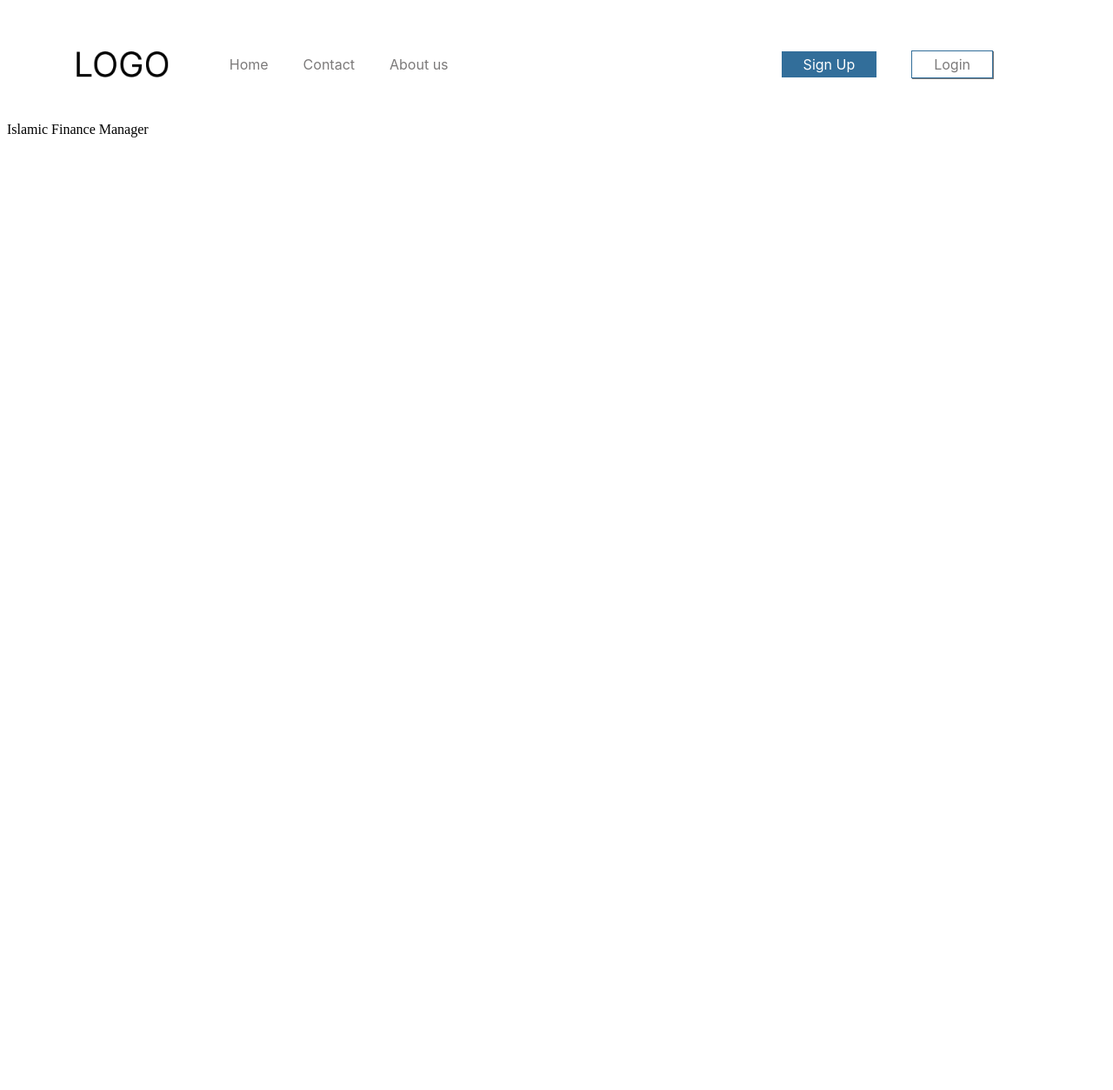
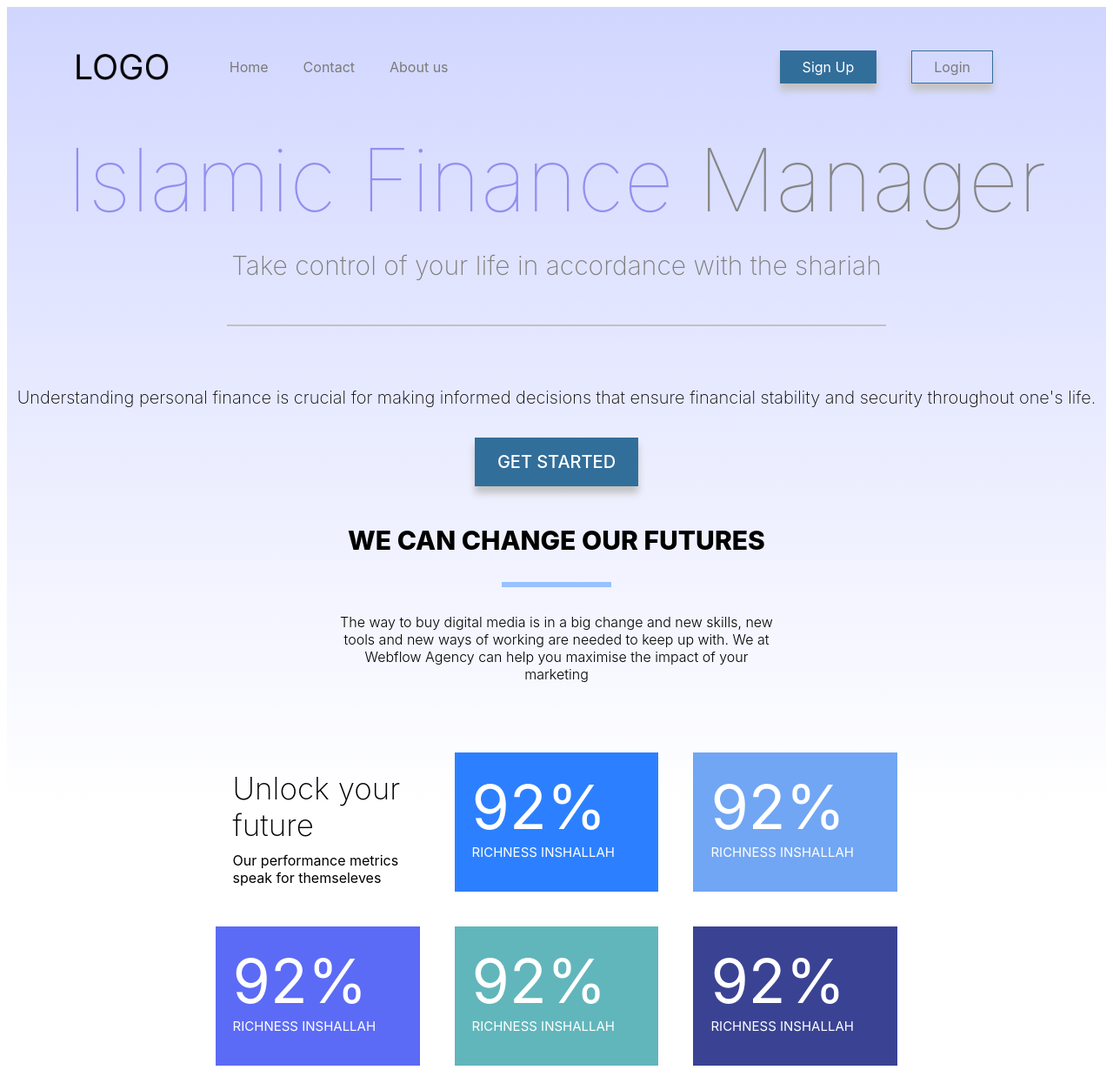
Before and after one commit to ZakeriaHirsi/personal-finance-frontend, an Angular app: page / in a window 1280 px wide. Shown: the whole page at 87% size. Before the commit the page ends 800 px from the top, so only its background shows below. Built offline with nearby package versions, Linux system fonts and the light colour scheme.

Commit message:
Styling home page

```diff
--- a/src/app/app.component.scss
+++ b/src/app/app.component.scss
@@ -0,0 +1,9 @@
+.main {
+  background: rgb(209, 214, 255);
+  background: linear-gradient(
+    180deg,
+    rgba(209, 214, 255, 1) 0%,
+    rgba(255, 255, 255, 1) 74%,
+    rgba(255, 255, 255, 1) 100%
+  );
+}
--- a/src/components/home/home.component.html
+++ b/src/components/home/home.component.html
@@ -1 +1,56 @@
-<div>Islamic Finance Manager</div>
+<div class="header">
+  <div class="title">
+    <span class="title__name">Islamic Finance</span> Manager
+  </div>
+  <div class="subtitle">Take control of your life in accordance with the shariah</div>
+  <div class="border"></div>
+</div>
+
+<div class="subheader">
+  <div>
+    Understanding personal finance is crucial for making informed decisions that
+    ensure financial stability and security throughout one's life.
+  </div>
+  <div class="subheader__container">
+    <a href="#" class="subheader__get-started">GET STARTED</a>
+  </div>
+</div>
+
+<div class="main">
+  <div class="main__title">WE CAN CHANGE OUR FUTURES</div>
+  <div class="main__border"></div>
+  <div class="main__subtitle">
+    The way to buy digital media is in a big change and new skills, new tools
+    and new ways of working are needed to keep up with. We at Webflow Agency can
+    help you maximise the impact of your marketing
+  </div>
+
+  <div class="tiles">
+    <div class="tiles__item tiles__item--primary">
+      <div class="tiles__firsttitle">Unlock your future</div>
+      <div class="tiles__firstcontent">
+        Our performance metrics speak for themseleves
+      </div>
+    </div>
+    <div class="tiles__item tiles__item--2">
+      <div class="tiles__metric">92%</div>
+      <div class="tiles__content">RICHNESS INSHALLAH</div>
+    </div>
+    <div class="tiles__item tiles__item--3">
+      <div class="tiles__metric">92%</div>
+      <div class="tiles__content">RICHNESS INSHALLAH</div>
+    </div>
+    <div class="tiles__item tiles__item--4">
+      <div class="tiles__metric">92%</div>
+      <div class="tiles__content">RICHNESS INSHALLAH</div>
+    </div>
+    <div class="tiles__item tiles__item--5">
+      <div class="tiles__metric">92%</div>
+      <div class="tiles__content">RICHNESS INSHALLAH</div>
+    </div>
+    <div class="tiles__item tiles__item--6">
+      <div class="tiles__metric">92%</div>
+      <div class="tiles__content">RICHNESS INSHALLAH</div>
+    </div>
+  </div>
+</div>
--- a/src/components/home/home.component.scss
+++ b/src/components/home/home.component.scss
@@ -1,19 +1,134 @@
-.nav{
+.header {
+  text-align: center;
+  font-family: Inter;
+  margin-bottom: 70px;
+  .title {
+    color: #868686;
+    font-weight: 50;
+    font-size: 100px;
+    margin-bottom: 20px;
+    &__name {
+      color: #918ff0;
+    }
+  }
+
+  .subtitle {
+    color: #808080;
+    font-weight: 200;
+    font-size: 30px;
+  }
+
+  .border {
+    border-bottom: 2px solid rgb(194, 194, 194);
+    margin-top: 50px;
+    margin-left: 20%;
+    margin-right: 20%;
+  }
+}
+
+.subheader {
+  text-align: center;
+  font-family: Inter;
+  color: #000000;
+  font-weight: 200;
+  font-size: 20px;
+  margin-bottom: 60px;
+  &__container {
+    margin-top: 50px;
+  }
+
+  &__get-started {
+    border: 1px solid #326e9a;
+    background-color: #326e9a;
+    color: white;
+    margin-top: 20px;
+    font-weight: 500;
+    padding-left: 25px;
+    padding-right: 25px;
+    padding-top: 15px;
+    padding-bottom: 15px;
+    box-shadow: 0px 8px 8px rgb(194, 194, 194);
+    text-decoration: none;
+  }
+}
+
+.main {
+  text-align: center;
+  font-family: Inter;
+  color: #000000;
+
+  &__title {
+    font-weight: 800;
+    font-size: 30px;
+  }
+
+  &__border{
+    border: 3px solid #97C1FF;
+    margin-left: 45%;
+    margin-right: 45%;
+    margin-top: 30px;
+    margin-bottom: 30px;
+  }
+
+  &__subtitle{
+    font-weight:300;
+    margin-left: 30%;
+    margin-right: 30%;
+  }
+}
+
+.tiles{
+    margin-top: 60px;
     display: flex;
-    justify-content: space-between;
-    background-color: white;
-    .items{
-        padding:30px;
-        display: flex;
-        .menu{
-            display: flex;
-            align-items: center;
+    justify-content: center;
+    flex-wrap: wrap;
+    margin-left: 15%;
+    margin-right: 15%;
+    font-family: inter;
+
+    &__item{
+        width: calc(100%/3 - 100px);
+        height: 120px;
+        margin: 20px;
+        text-align: left;
+        padding: 20px;
+        color: white;
+        &--2{
+            background-color: #2C80FF;
+        }
+        &--3{
+            background-color: #71A6F4;
+        }
+        &--4{
+            background-color: #5C6BF5;
+        }
+        &--5{
+            background-color: #61B6BB;
+        }
+        &--6{
+            background-color: #3A4393;
+        }
+
+        &--primary{
+            color: black;
         }
     }
 
-    .auth{
-        padding:30px;
-        display: flex;
-        align-items: center;
+
+    &__metric{
+        font-size: 70px;
+    }
+
+    &__content{
+        font-size: 15px;
+    }
+
+    &__firsttitle{
+        font-size: 35px;
+        font-weight: 200;
+        margin-bottom: 10px;
+    }
+    &__firstcontent{
+
     }
 }
--- a/src/components/nav/nav.component.html
+++ b/src/components/nav/nav.component.html
@@ -2,13 +2,13 @@
   <div class="items">
     <img class="logo" src="LOGO.png"/>
     <div class="menu">
-      <a class="menu-item">Home</a>
-      <a class="menu-item">Contact</a>
-      <a class="menu-item">About us</a>
+      <a href="#" class="menu-item">Home</a>
+      <a href="#" class="menu-item">Contact</a>
+      <a href="#" class="menu-item">About us</a>
     </div>
   </div>
   <div class="auth">
-    <a class="signup">Sign Up</a>
-    <a class="login">Login</a>
+    <a href="#" class="signup">Sign Up</a>
+    <a href="#" class="login">Login</a>
   </div>
 </div>
--- a/src/components/nav/nav.component.scss
+++ b/src/components/nav/nav.component.scss
@@ -1,7 +1,7 @@
 .nav{
     display: flex;
     justify-content: space-between;
-    background-color: white;
+    //background-color: white;
     padding-top:20px;
     padding-bottom:20px;
     padding-left:80px;
@@ -22,6 +22,7 @@
                 font-family: 'inter';
                 font-size: 16px;
                 color: #7c7a7a;
+                text-decoration: none;
             }
         }
     }
@@ -35,24 +36,26 @@
             margin-right:20px;
             font-family: 'inter';
             color: #7c7a7a;
-            box-shadow: 1px 1px;
+            box-shadow: 0px 8px 8px rgb(194, 194, 194);
+            text-decoration: none;
         }
 
         .login{
             border:1px solid #326E9A;
             padding-left: 25px;
             padding-right: 25px;
-            padding-top: 5px;
-            padding-bottom: 5px;
+            padding-top: 8px;
+            padding-bottom: 8px;
           }
 
           .signup{
+            border:1px solid #326E9A;
             background-color: #326E9A;
             color: white;
             padding-left: 25px;
             padding-right: 25px;
-            padding-top: 5px;
-            padding-bottom: 5px;
+            padding-top: 8px;
+            padding-bottom: 8px;
           }
     }
 }
```
